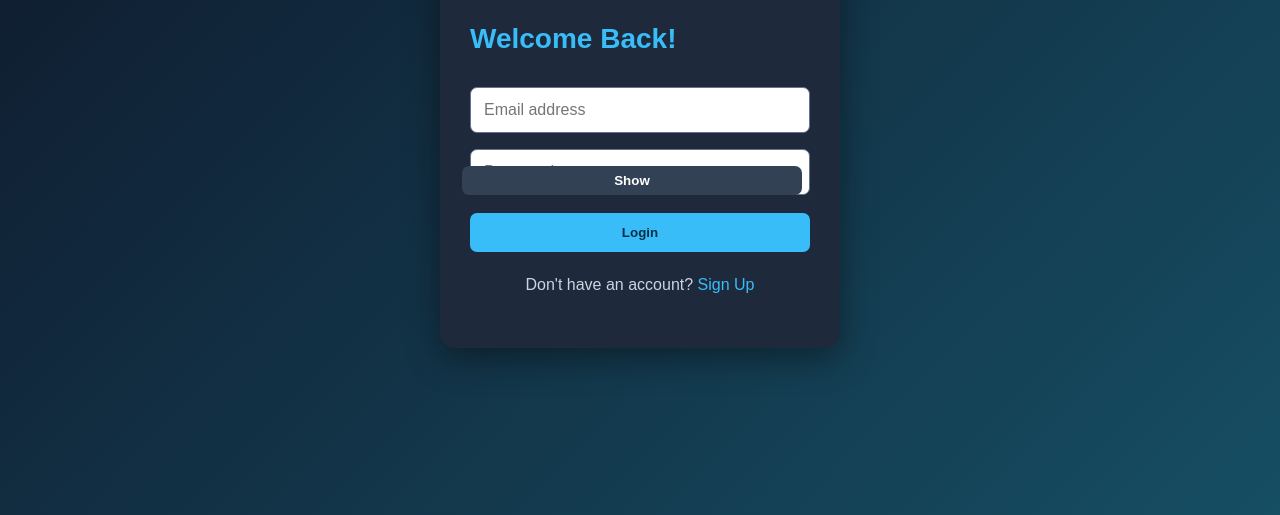
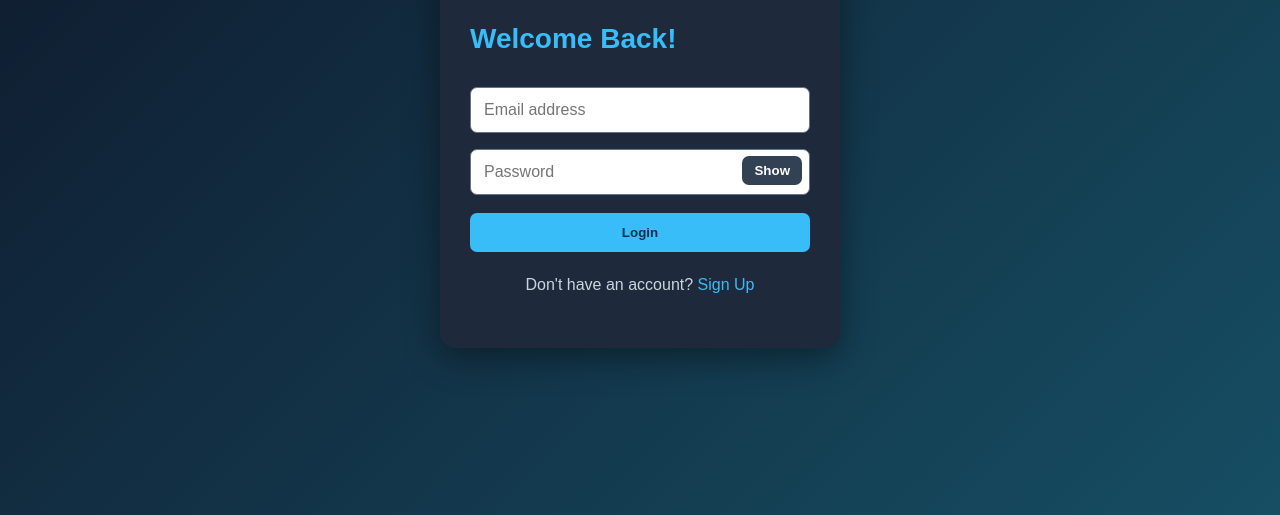
Before and after one commit to abhinav273013-source/my-first-website, a plain HTML site: page index.html in a window 1280 px wide. Shown: the part 285-800 px from the top of the page. Drawn offline with Linux system fonts and the light colour scheme.

Commit message:
Update index.html

```diff
--- a/index.html
+++ b/index.html
@@ -24,8 +24,16 @@ input{width:100%;padding:13px;margin:8px 0;border:1px solid #64748b;border-radiu
 .success{color:#4ade80;text-align:center;margin-top:10px}
 .password-box{position:relative}
 .password-box input{padding-right:75px}
-.show-pass{position:absolute;right:8px;top:15px;padding:7px;background:#334155;color:white}
-
+.auth-card .password-box .show-pass{
+    position:absolute;
+    right:8px;
+    top:15px;
+    width:auto;
+    margin:0;
+    padding:7px 12px;
+    background:#334155;
+    color:white;
+}
 /* DASHBOARD */
 header{background:#1e293b;padding:16px 6%;display:flex;justify-content:space-between;align-items:center;gap:15px;flex-wrap:wrap;position:sticky;top:0;z-index:10}
 .logo{font-size:24px;font-weight:bold;color:#38bdf8}
```
